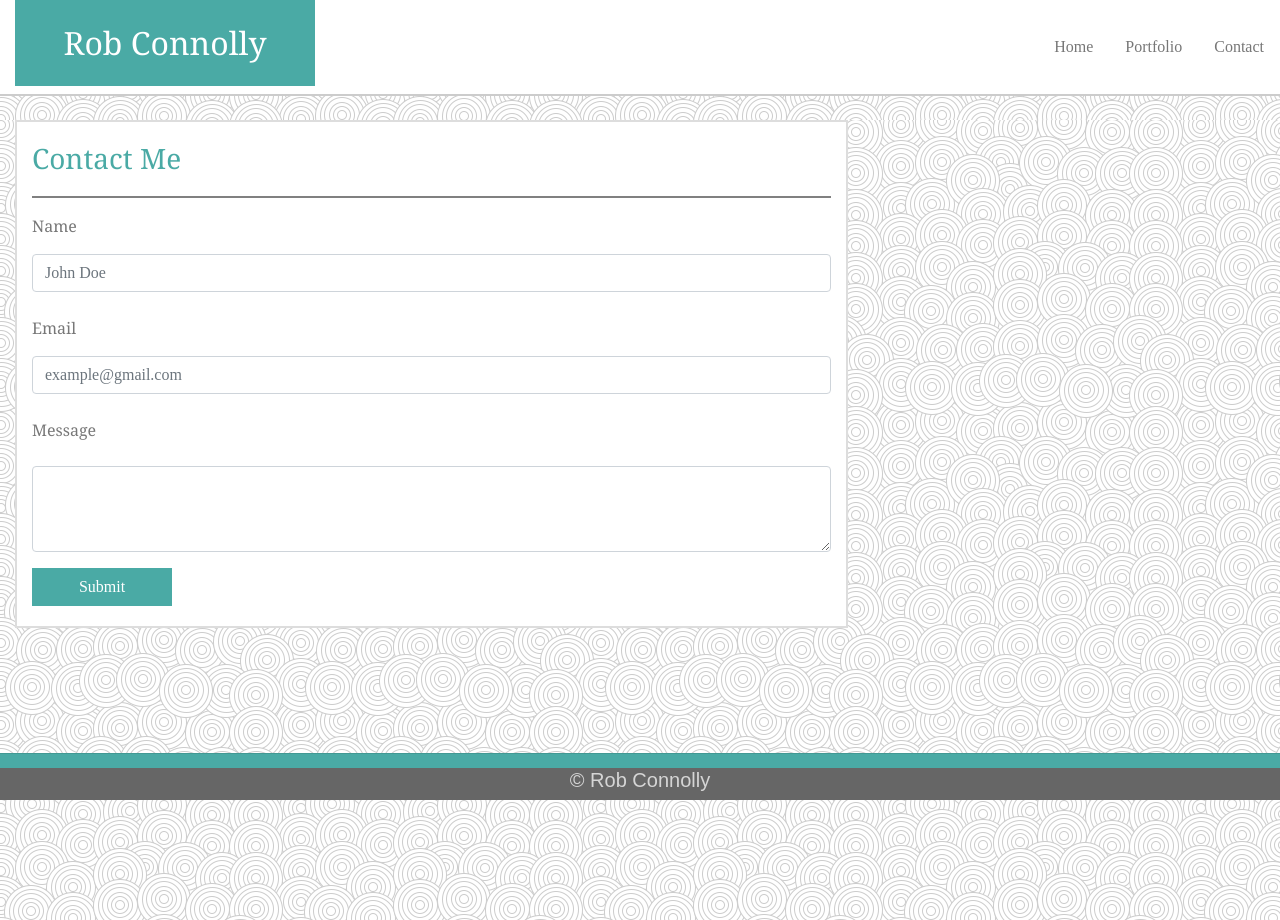
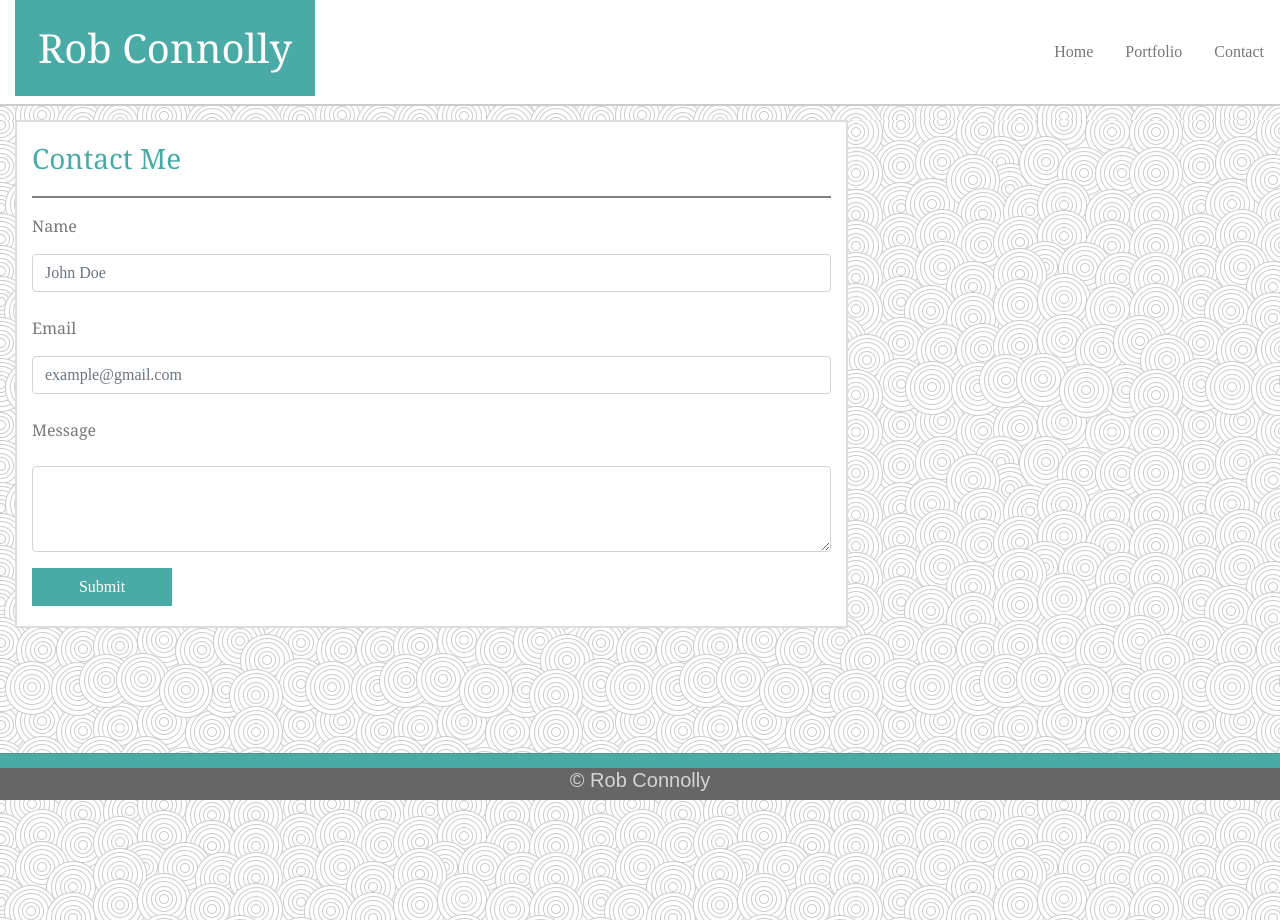
Before and after one commit to grobconnolly/portfolio, a plain HTML site: page contact.html in a window 1280 px wide. Drawn offline with nearby package versions, Linux system fonts and the light colour scheme.

Commit message:
added h1 to header

```diff
--- a/contact.html
+++ b/contact.html
@@ -15,7 +15,7 @@
     <!-- Navigation-->
     <div class="row navStyle fixed-top">
       <div class="col-xs-12 col-sm-4 col-md-4 col-lg-4 col-xl-4">
-        <h2 class="robTitle text-center">Rob Connolly</h2>
+        <h1 class="robTitle text-center">Rob Connolly</h1>
       </div>
       <!--End of the column div-->
 
```
Also changed, not shown: index.html (+1 -1 lines), portfolio.html (+1 -1 lines).
